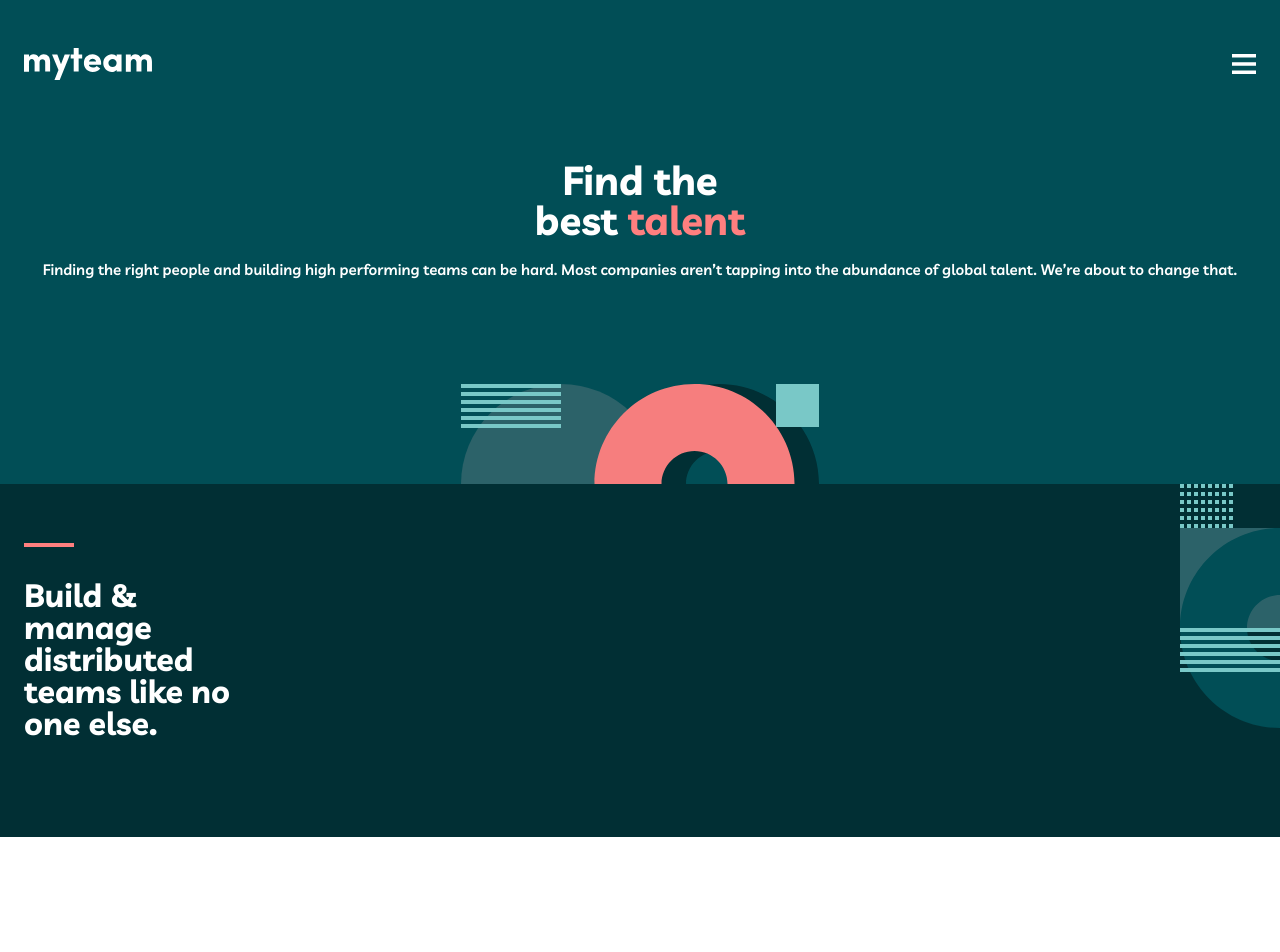
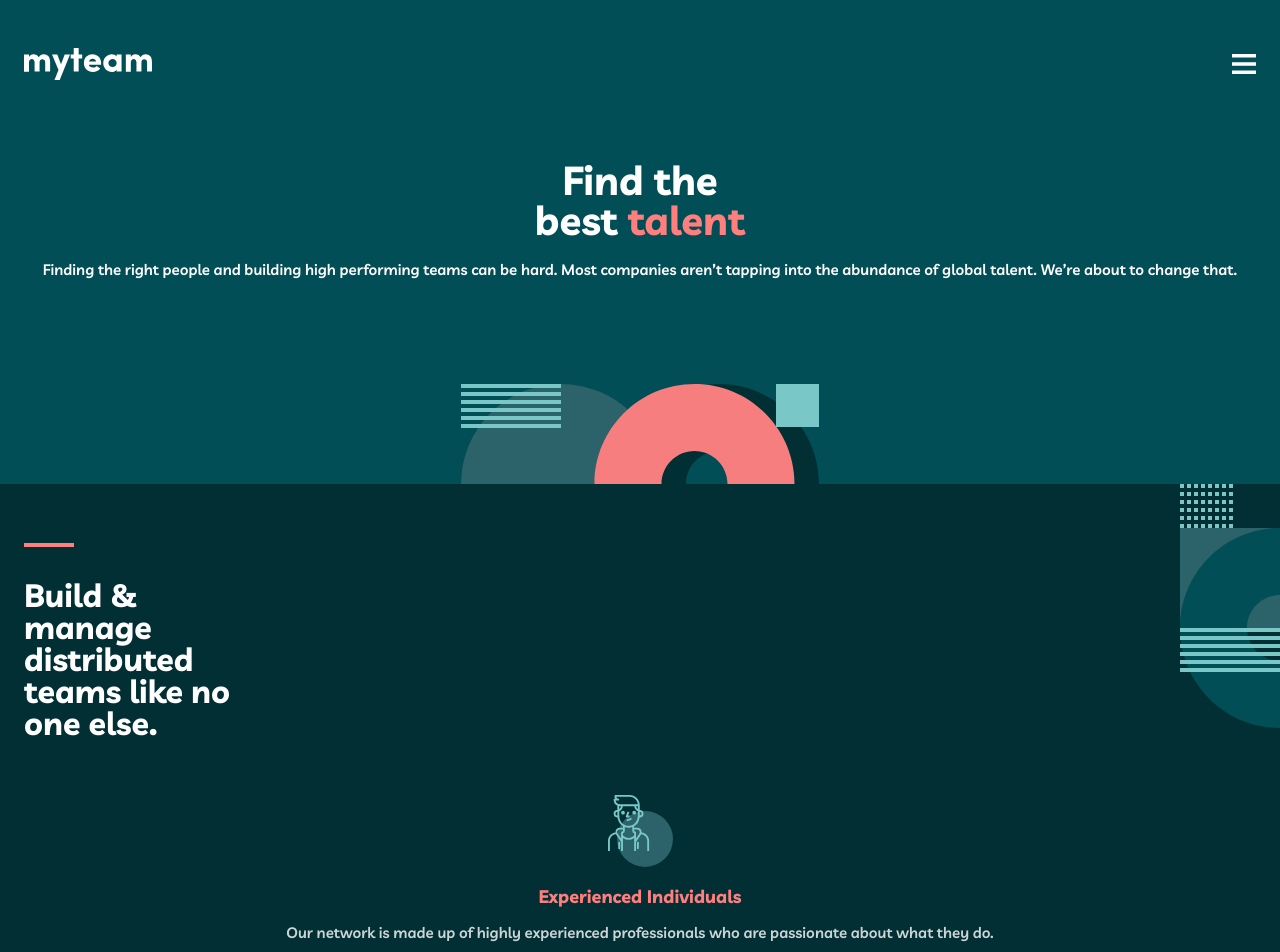
Before and after one commit to g-akca/myteam, a React (Vite) app: page / in a window 1280 px wide. Shown: the top 952 px of the page. Before the commit the page ends 837 px from the top, so only its background shows below. Built offline with nearby package versions, Linux system fonts and the light colour scheme.

Commit message:
Implement FeatureItem component layout with title, description, and icon

```diff
--- a/src/components/FeatureItem.tsx
+++ b/src/components/FeatureItem.tsx
@@ -6,8 +6,15 @@ type FeatureItemProps = {
 
 function FeatureItem({ title, description, icon }: FeatureItemProps) {
   return (
-    <>
-    </>
+    <div className="flex flex-col gap-4 items-center">
+      <img src={icon} alt="" />
+
+      <div className="flex flex-col gap-2 text-center">
+        <h3 className="text-rose-500 text-[18px] leading-[155%] font-bold">{title}</h3>
+
+        <p className="font-semibold opacity-80">{description}</p>
+      </div>
+    </div>
   )
 }
 
```
